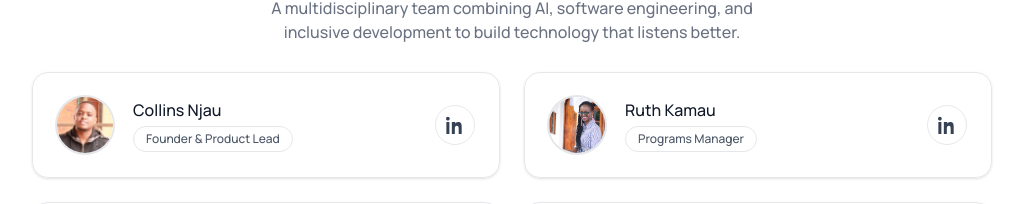
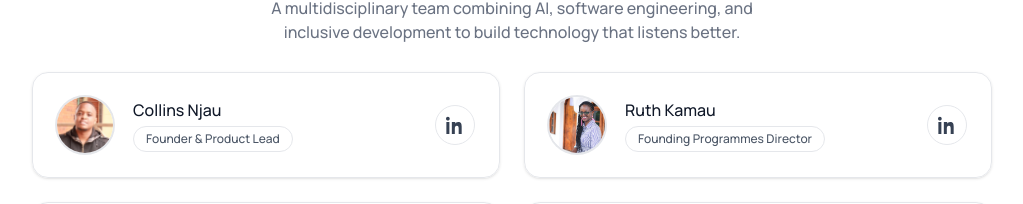
Before and after one commit to martin254/EchoSite, a React (Vite) app: page / in a window 1280 px wide. Shown: the part 5692-5896 px from the top of the page, without its empty margins (128-1151 px from the left). Built offline with nearby package versions, Linux system fonts and the light colour scheme.

Commit message:
Update assets.js

```diff
--- a/src/assets/assets.js
+++ b/src/assets/assets.js
@@ -109,7 +109,7 @@ export default assets
 
 export const teamData = [
   { name: 'Collins Njau', title: 'Founder & Product Lead', image: njau ,linkedin:'https://www.linkedin.com/in/collins-njau-294831a7/' },
-  { name: 'Ruth Kamau ', title: 'Programs Manager', image: ruth, linkedin:'https://www.linkedin.com/in/ruth-kamau-b07399127/' },
+  { name: 'Ruth Kamau ', title: 'Founding Programmes Director', image: ruth, linkedin:'https://www.linkedin.com/in/ruth-kamau-b07399127/' },
   { name: 'Sheila Odhiambo', title: 'Technical Advisor, Programs & MEL', image: sheila, linkedin:'https://www.linkedin.com/in/sheila-odhiambo/' },
   { name: 'Martin Muru', title: 'Principal AI Engineer', image: twi, linkedin:'https://www.linkedin.com/in/martinmuru/' },
 
```
